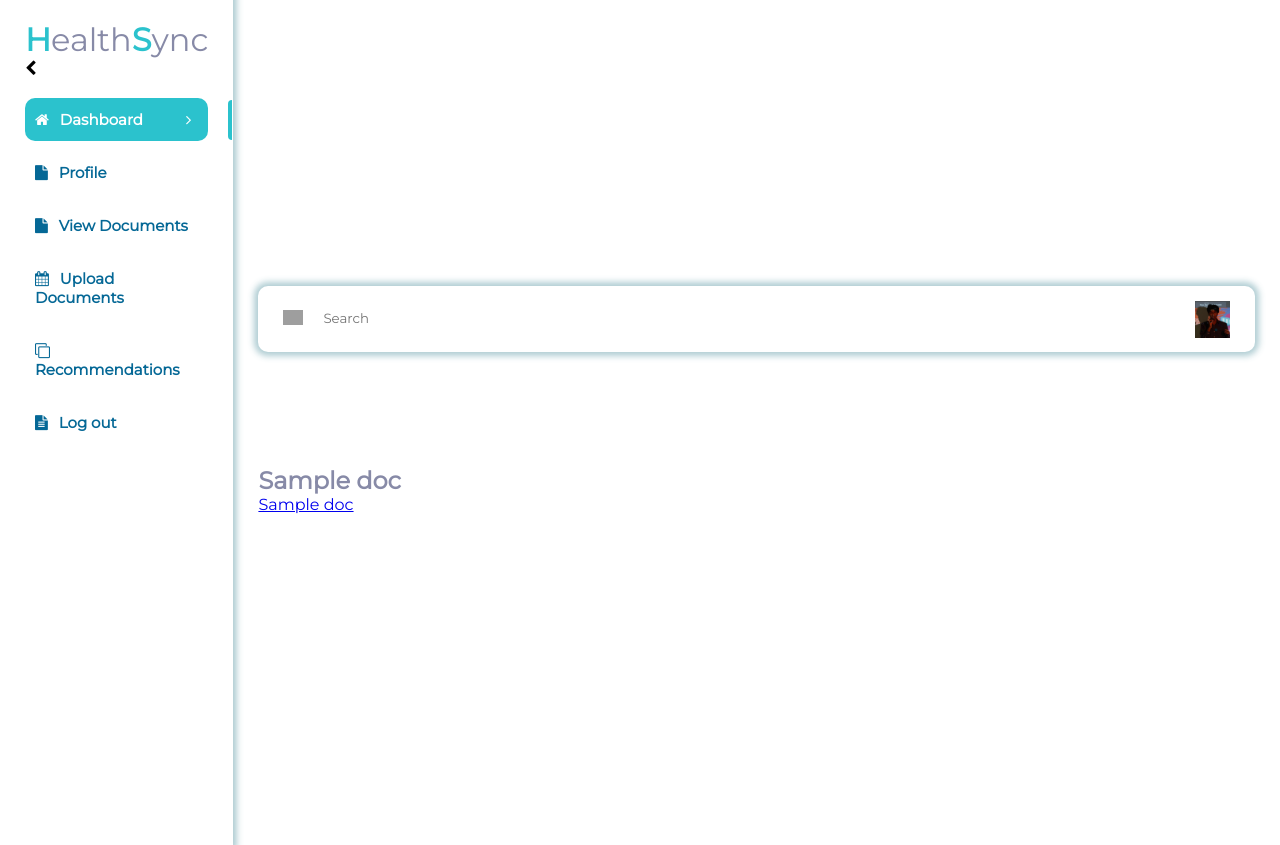
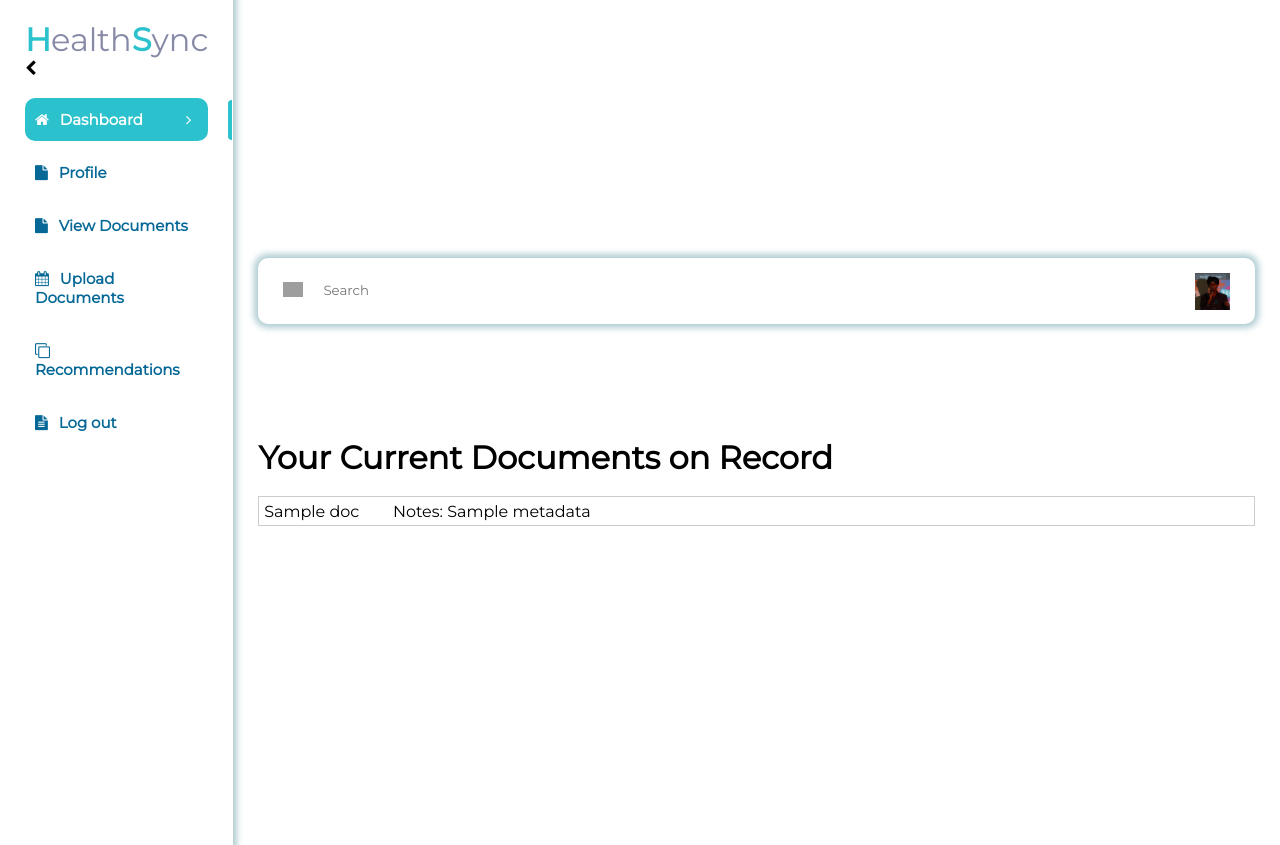
Before and after one commit to aakashrajaraman/HealthSync, a Flask app: template templates/yourDocs.html in a window 1280 px wide. Run offline with Flask 2, Linux system fonts and the light colour scheme; the template is opened without the code that fills it: most values are stand-ins (such as "Sample title", 1, 10 or a date in 2020); grey boxes are pictures that could not be loaded.

Commit message:
updating dashboard ui

```diff
--- a/static/yourDocs.css
+++ b/static/yourDocs.css
@@ -230,6 +230,37 @@ ul {
 	list-style: none;
   }
 
+  .com-box {
+    background-color: #fff;
+    border: 1px solid #ccc;
+    padding: 0.3rem;
+    margin-bottom: 1rem;
+  }
+
+  .com-box a {
+    text-decoration: none;
+    color: #000;
+  }
+
+  .com-box a:hover {
+    text-decoration: underline;
+  }
+
+  .com-box p {
+    margin-bottom: 0.5rem;
+  }
+
+  .com-box .pdf-name {
+    font-size: 1.2rem;
+    font-weight: bold;
+  }
+
+  .com-box .pdf-link {
+    font-size: 1rem;
+  }
+
+
+
   /* Utilities */
   .card::after,
   .card img {
--- a/templates/yourDocs.html
+++ b/templates/yourDocs.html
@@ -2,7 +2,7 @@
 <html>
 <head>
 	<title>Dashboard UI</title>
-	<link rel="stylesheet" type="text/css" href="{{url_for('static',filename='/upload.css')}}">
+	<link rel="stylesheet" type="text/css" href="{{url_for('static',filename='/yourDocs.css')}}">
 	<link rel="stylesheet" href="https://cdnjs.cloudflare.com/ajax/libs/font-awesome/4.7.0/css/font-awesome.min.css">
 </head>
 <body>
@@ -37,25 +37,25 @@
 		</div>
 		<div class="clearfix"></div>
 	</div>
+	<br>
+	<br>
+	<br>
+	<br>
+	<br>
+	<br>
 
 
 
+	<h1>Your Current Documents on Record</h1>
+	<br>
+	<div class="com-box">
 
-	<div class="com-box">
-        <br>
-        <br>
-        <br>
-        <br>
-        <br>
-        <br>
 
 {%for doc in toBeRendered%}
-<p>{{doc}}</p>
-<a href = "{{doc['pdf_link']}}">{{doc['pdf_name']}}</a>
+<a href = "{{doc['pdf_link']}}">{{doc['pdf_name']}} &nbsp; &nbsp; &nbsp;&nbsp; Notes: {{doc['metadata']}}</a>
 
 {%endfor%}
 
-		<div class="clearfix"></div>
 
 	</div>
 
```
